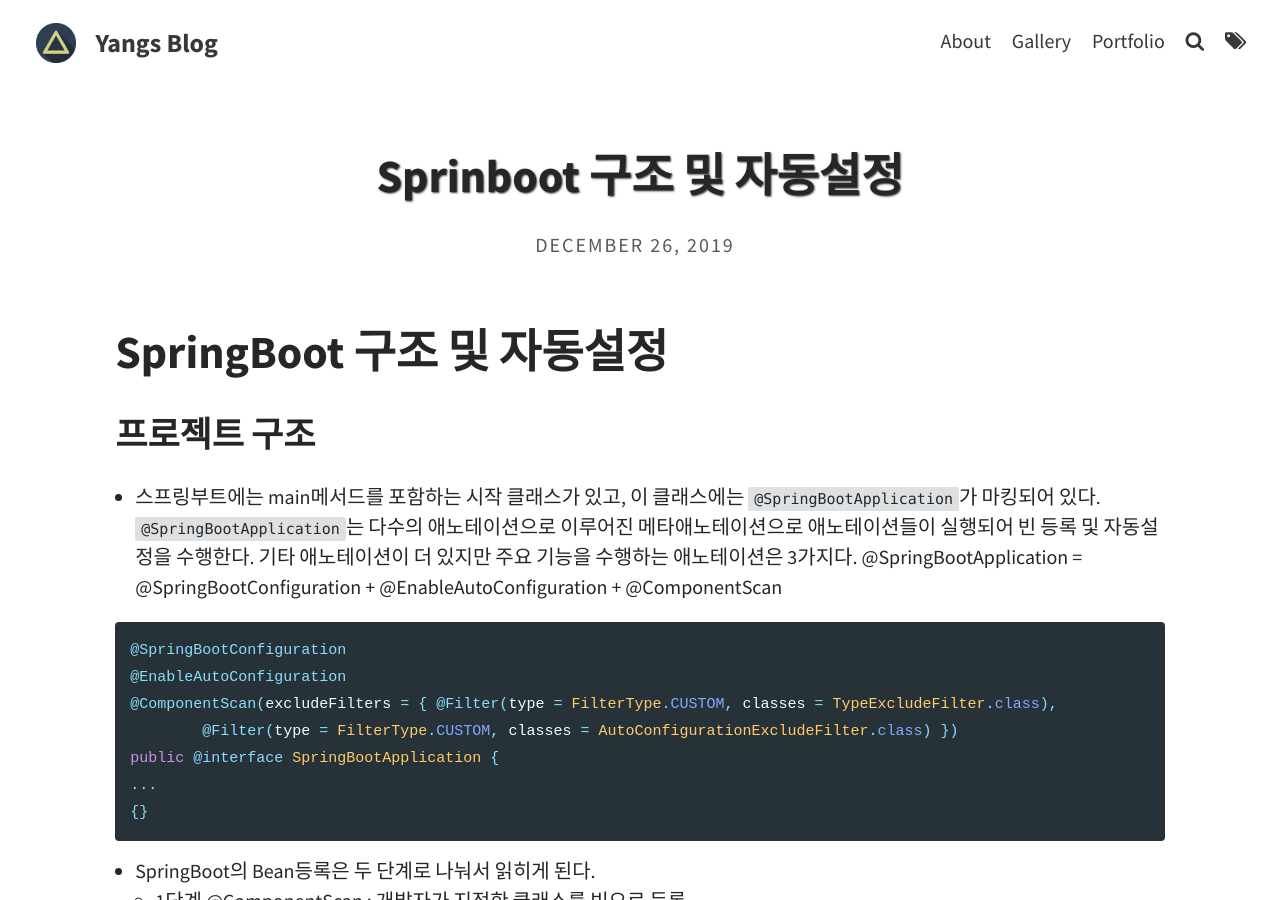
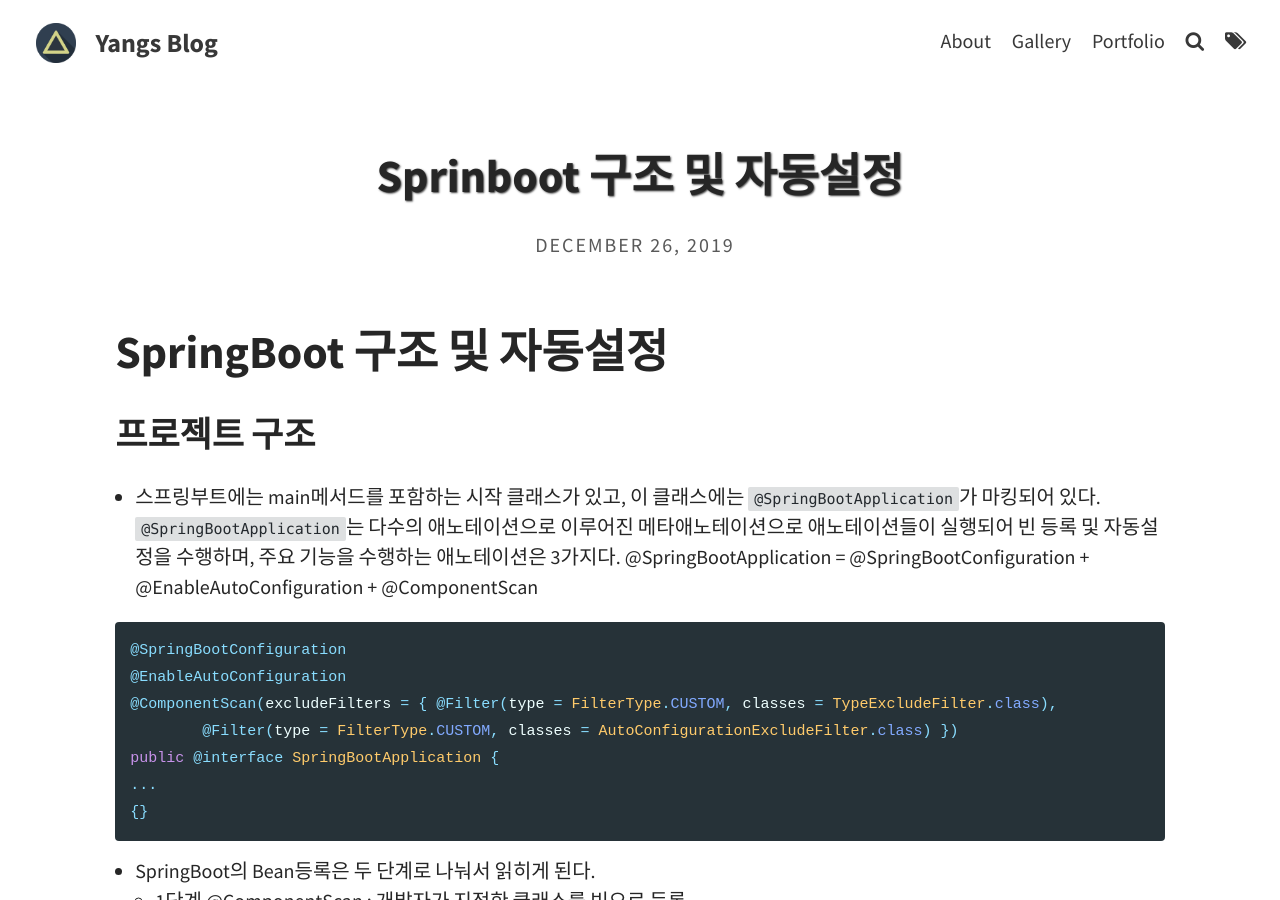
Before and after one commit to swampwar/swampwar.github.io, a Jekyll site: the page built from _posts/2019-12-26-SprinBoot 구조 및 자동설정.md, in a window 1280 px wide and 900 px high. Built offline with Jekyll 4.4.1, drawn with Linux system fonts in a browser that asks for light colours; our own code applies the rules of GitHub Pages for plain Markdown files.

```diff
--- a/_posts/2019-12-26-SprinBoot 구조 및 자동설정.md
+++ b/_posts/2019-12-26-SprinBoot 구조 및 자동설정.md
@@ -2,8 +2,7 @@
 
 ## 프로젝트 구조
 - 스프링부트에는 main메서드를 포함하는 시작 클래스가 있고, 이 클래스에는 `@SpringBootApplication`가 마킹되어 있다.
-`@SpringBootApplication`는 다수의 애노테이션으로 이루어진 메타애노테이션으로 애노테이션들이 실행되어 빈 등록 및 자동설정을 수행한다.
-기타 애노테이션이 더 있지만 주요 기능을 수행하는 애노테이션은 3가지다.
+`@SpringBootApplication`는 다수의 애노테이션으로 이루어진 메타애노테이션으로 애노테이션들이 실행되어 빈 등록 및 자동설정을 수행하며, 주요 기능을 수행하는 애노테이션은 3가지다.
 @SpringBootApplication = @SpringBootConfiguration + @EnableAutoConfiguration + @ComponentScan
 
 {% highlight java %}
```
